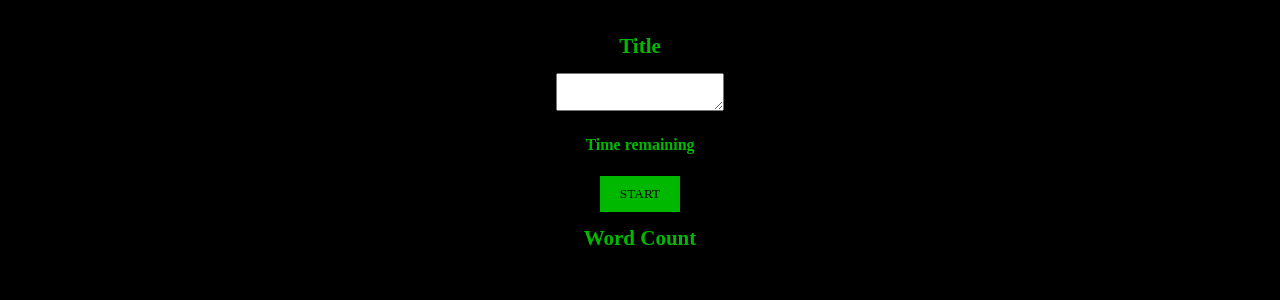
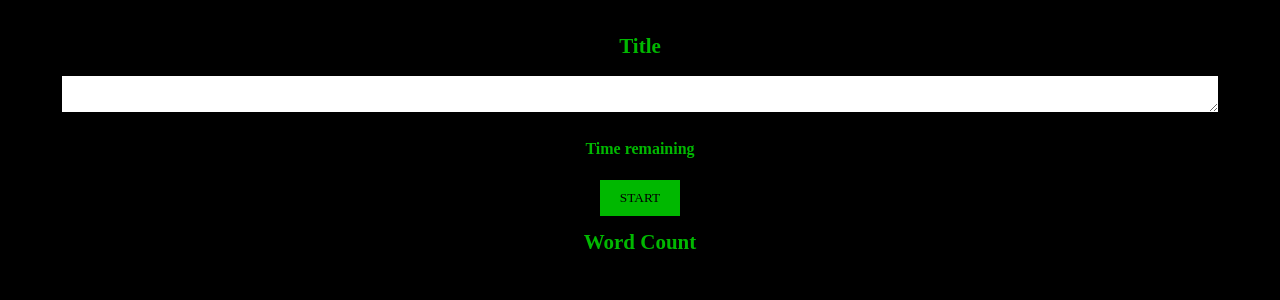
Before and after one commit to PJMantoss/speed-typing-game, a React (Create React App) app: page / in a window 1280 px wide. Shown: the top 300 px of the page. Built offline with nearby package versions, Linux system fonts and the light colour scheme.

Commit message:
update App.css

```diff
--- a/src/App.css
+++ b/src/App.css
@@ -29,4 +29,7 @@ h1 {
 
 textarea {
   font-family: 'Press Start 2P', cursive;
+  border: 3px solid black;
+  width: 90%;
+  margin: 0 auto;
 }
```
